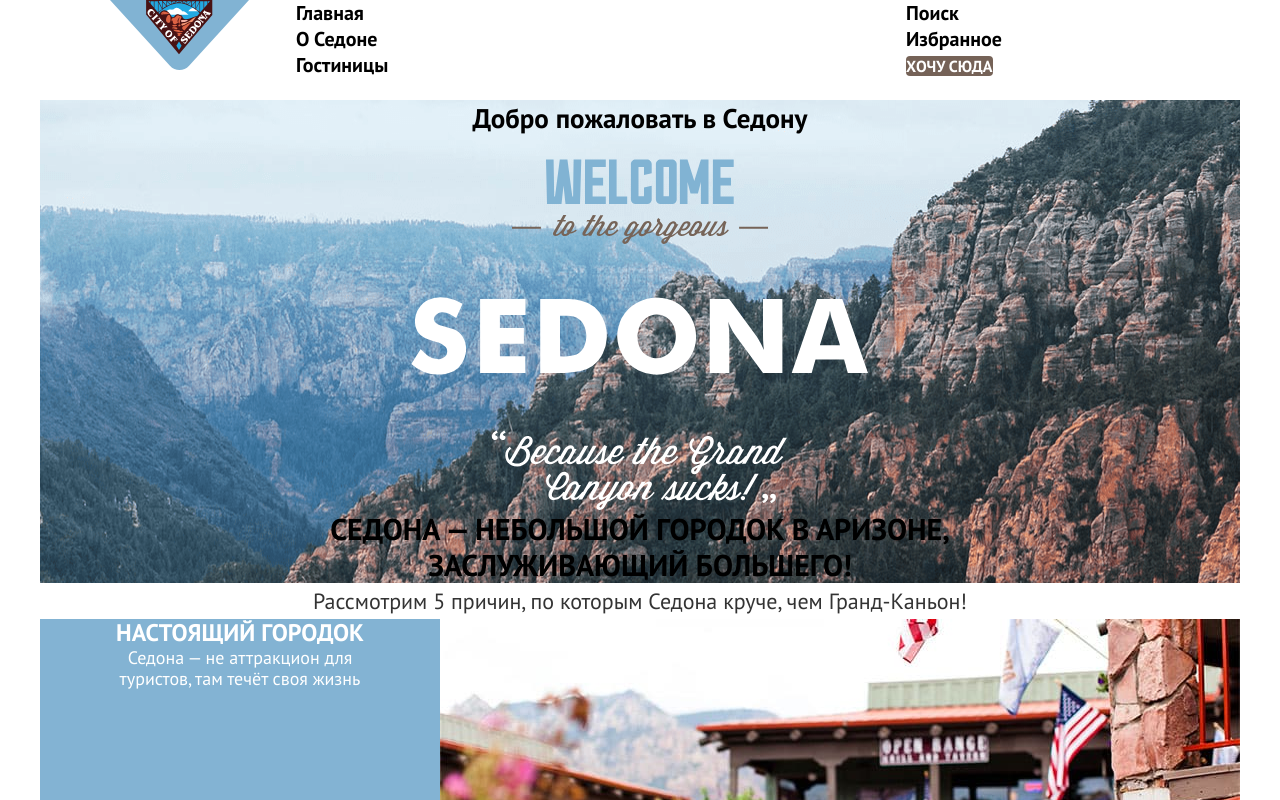
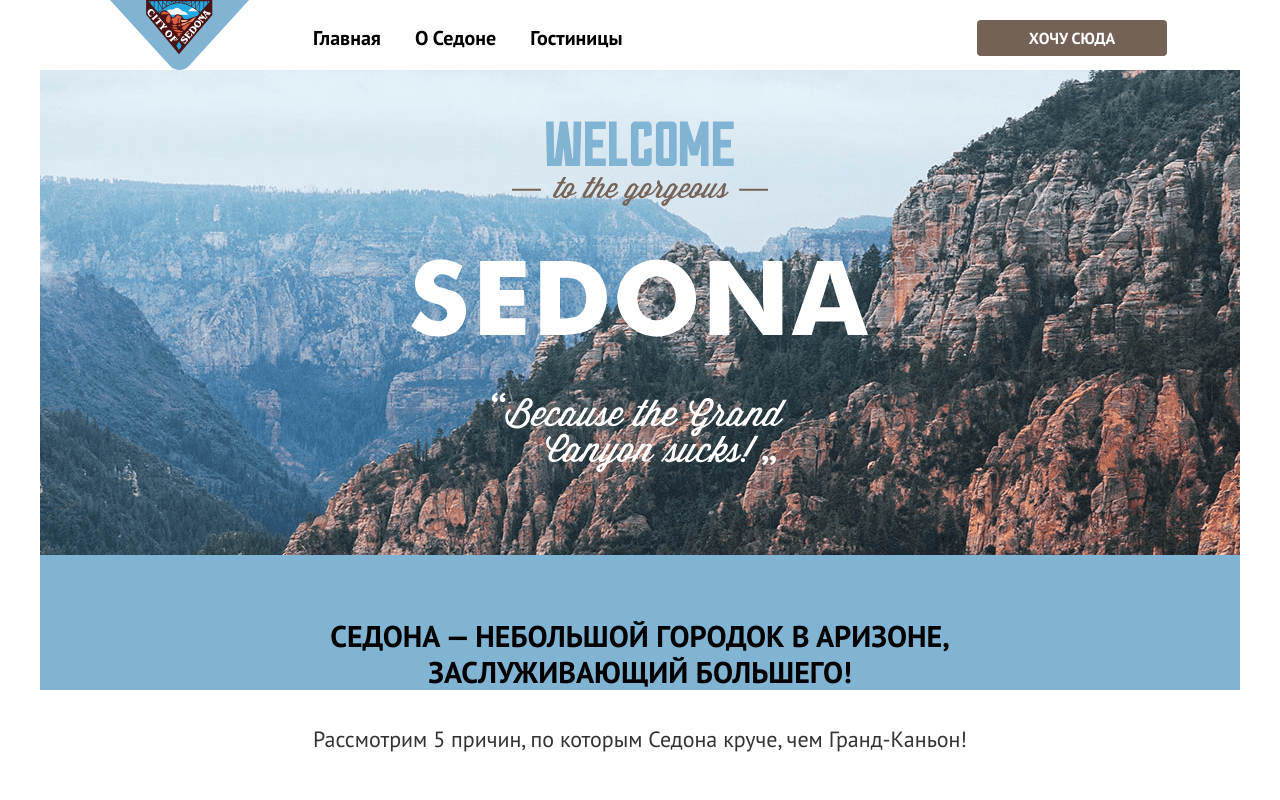
Before and after one commit to htmlacademy-htmlcss/1438629-sedona-33, a plain HTML site: page index.html in a window 1280 px wide. Shown: the top 800 px of the page. Drawn offline with Linux system fonts and the light colour scheme.

Commit message:
Update styles.css

```diff
--- a/styles/styles.css
+++ b/styles/styles.css
@@ -24,34 +24,60 @@
     color: #000000;
     margin: 0;
 }
+/* Скрытие элементов */
+.visually-hidden {
+    position: absolute;
+    width: 1px;
+    height: 1px;
+    margin: -1px;
+    padding: 0;
+    border: 0;
+    clip: rect(0 0 0 0);
+    overflow: hidden;
+  }
 /* Навигация */
 .navigation {
     display: flex;
+    flex-wrap: wrap;
     width: 1060px;
     margin: 0 auto;
+    height: 70px;
 }
 /* Логотип сайта */
 .logo-link {
-    width: 139px;
-    margin-right: 47px;
+  margin-right: 47px;
 }
 /* Навигация по страницам */
 .navigation-list {
-    width: 345px;
+    display: flex;
+    flex-wrap: wrap;
+    min-width: 345px;
+    min-height: 66px;
     margin: 0;
-    padding: 0%;
+    padding: 0;
+    align-items: center;
 }
 /* Пользовательское меню */
 .navigation-user {
     max-width: 264px;
     margin-left: auto;
 }
+.navigation-user .navigation-link {
+    min-width: 42px;
+    max-height: 37px;
+}
 /* Ссылки в навигации */
 .navigation-link {
+    display: block;
     color: #000000;
     text-decoration: none;
     text-align: center;
+    padding: 20px 17px;
 }
+.navigation-user .navigation-list-item:last-child {
+    flex-grow: 1;
+}
+
 /* кнопки */
 .button {
     font-family: inherit;
@@ -77,6 +103,8 @@
     text-transform: uppercase;
     text-decoration: none;
     border-radius: 4px;
+    padding: 8px 15px;
+    max-width: 160px;
 }
 /* Кнопка поиска гостинц */
 .button-search {
@@ -141,6 +169,9 @@
 .welcome-logo {
     display: block;
     margin: 0 auto;
+    margin-bottom: 63px;
+    padding-top: 51px;
+    padding-bottom: 82px;
 }
 /* Блок приветсвенного слова */
 .main-promo-first {
@@ -159,8 +190,13 @@
     font-weight: 700;
     text-transform: uppercase;
     width: 720px;
+    min-height: 72px;
     padding: 0;
     margin: 0 auto;
+    margin-bottom: 31px;
+}
+.white-wrapper {
+    background-color: white;
 }
 /* О причинах посещения Седоны */
 .reasons {
@@ -169,6 +205,7 @@
     line-height: 36px;
     width: 720px;
     margin: 0 auto;
+    margin-bottom: 80px;
 }
 /* Преимущества */
 .advantages {
```
